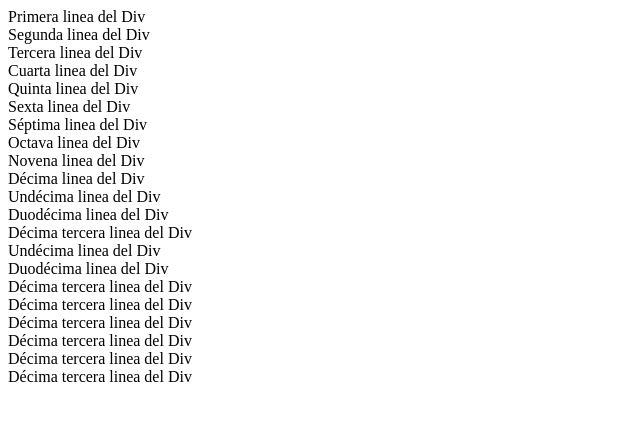
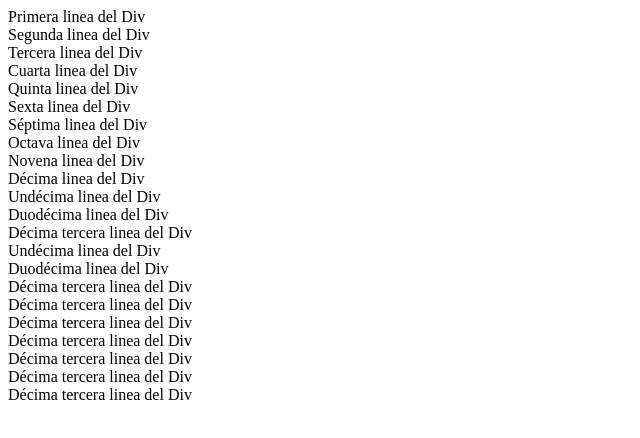
Before and after one commit to Neris2/curso_git, a plain HTML site: page index.html in a window 1280 px wide. Shown: the whole page, without its empty margins (0-640 px from the left). Drawn offline with Linux system fonts and the light colour scheme.

Commit message:
commit 16

```diff
--- a/index.html
+++ b/index.html
@@ -27,6 +27,8 @@
     <div>Décima tercera linea del Div</div>
     <div>Décima tercera linea del Div</div>
     <div>Décima tercera linea del Div</div>
+    <div>Décima tercera linea del Div</div>
+
 
 
 
```
